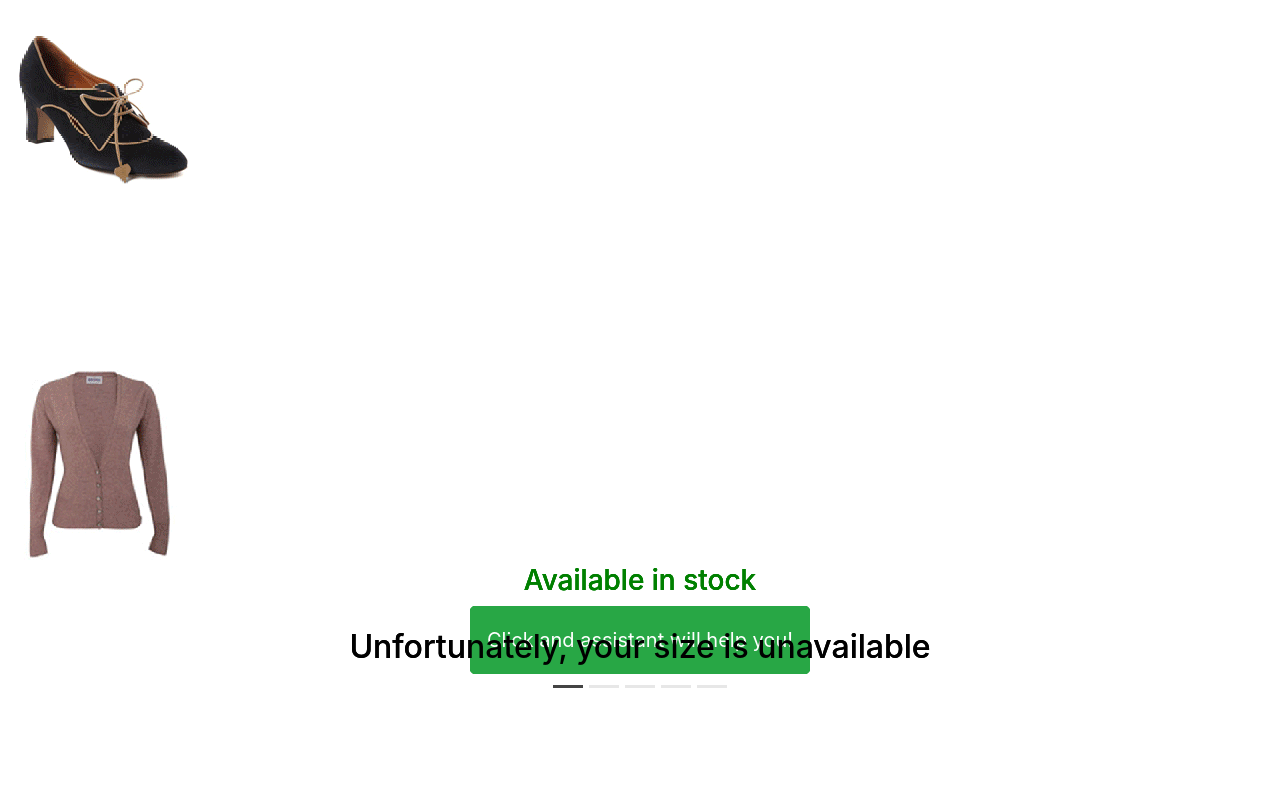
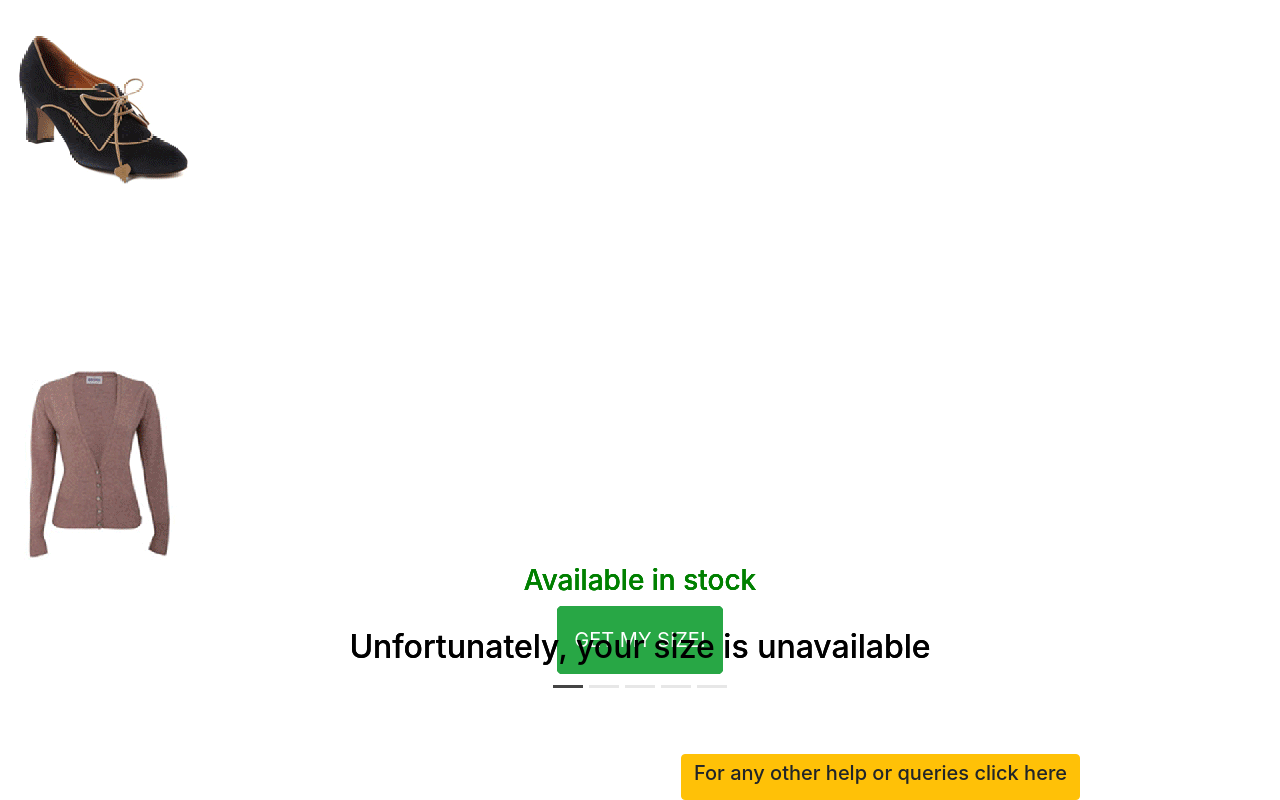
Before and after one commit to peetwriter/DIS, a website: page order.html in a window 1280 px wide. Shown: the part 1092-1892 px from the top of the page. Before the commit the page ends 1806 px from the top, so only its background shows below. Drawn offline with nearby package versions, Linux system fonts and the light colour scheme.

Commit message:
final version applied

```diff
--- a/css/style.css
+++ b/css/style.css
@@ -43,3 +43,17 @@
 .btn-lg {
 	line-height: 2.5;
 }
+
+.btn-warning{
+  float: right;
+  margin-top: 20px;
+  margin-right: 100px;
+}
+
+.hlpBtnn
+{
+  color: red;
+  float: right;
+  margin-top: 20px;
+  margin-right: 100px;
+}
--- a/order.html
+++ b/order.html
@@ -9,11 +9,11 @@
   </head>
 
   <body>
-    <div class="page-header">
+
       <div class="container text-center ">
-      <h1><a href="index.html">Last 5 products/garmants that you touched</a></h1>
+      <h1><a href="index.html">Last 5 products that you touched</a></h1>
       </div>
-    </div>
+
 
     <div id="carousel-example-generic" class="carousel slide">
       <!-- Indicators -->
@@ -30,20 +30,24 @@
         <div class="item active center-block carousel-img">
           <img src="img/1.png" style="margin: auto;">
           <div class="carousel-caption">
-          <h3>Available in stock</h3>
-          <button type="button" class="btn btn-success btn-primary btn-lg" data-toggle="modal" data-target="#myModal">
-            Click and assistant will help you!
-          </button>
+
+            <h3>Available in stock</h3>
+            <button type="button" class="btn btn-success btn-primary btn-lg" data-toggle="modal" data-target="#myModal" onclick="getMyszie()">
+              GET MY SIZE!
+            </button>
+
           </div>
         </div>
         <div class="item center-block carousel-img">
           <img src="img/2.png" style="margin: auto;">
           <div class="carousel-caption">
-          <h3>Available in stock</h3>
-          <button type="button" class="btn btn-success btn-primary btn-lg" data-toggle="modal" data-target="#myModal">
-            Click and assistant will help you!
-          </button>
-          </div>
+
+              <h3>Available in stock</h3>
+              <button type="button" class="btn btn-success btn-primary btn-lg" data-toggle="modal" data-target="#myModal" onclick="getMyszie()">
+                GET MY SIZE!
+              </button>
+
+           </div>
         </div>
         <div class="item center-block carousel-img">
           <img src="img/3.png" style="margin: auto;">
@@ -55,8 +59,8 @@
           <img src="img/4.png" style="margin: auto;">
           <div class="carousel-caption">
           <h3>Available in stock</h3>
-          <button type="button" class="btn btn-success btn-primary btn-lg" data-toggle="modal" data-target="#myModal">
-            Click and assistant will help you!
+          <button type="button" class="btn btn-success btn-primary btn-lg" data-toggle="modal" data-target="#myModal" onclick="getMyszie()">
+            GET MY SIZE!
           </button>
           </div>
         </div>
@@ -84,7 +88,7 @@
       <div class="modal-dialog">
         <div class="modal-content">
           <div class="modal-body">
-           <h1>A customer assistant is on you way with the product of your size.</br>
+           <h1>A customer assistant is on your way with the product of your size.</br>
             Thank you for your patience!</h1>
 
           </div>
@@ -95,9 +99,25 @@
       </div><!-- /.modal-dialog -->
     </div>
 
-
+    <div class="hlpBtnn">
+    <button type="button" class="btn btn-warning center-block" onclick="helpButton()">
+      <h5>For any other help or queries click here</h5>
+    </button>
+  </div>
 
     <script src="https://code.jquery.com/jquery.js"></script>
     <script src="bower_components/bootstrap/dist/js/bootstrap.min.js"></script>
+    <script>
+    function getMyszie()
+    {
+      var customerInfoBlock = $(".carousel-caption");
+      customerInfoBlock.html("<h3>Customer assistant will be with you shortly</h3>");
+    }
+    function helpButton()
+    {
+      var helpblock =  $(".hlpBtnn");
+      helpblock.html("<h3>Nearest customer assistant is on your way</h3>");
+    }
+    </script>
   </body>
 </html>
```
